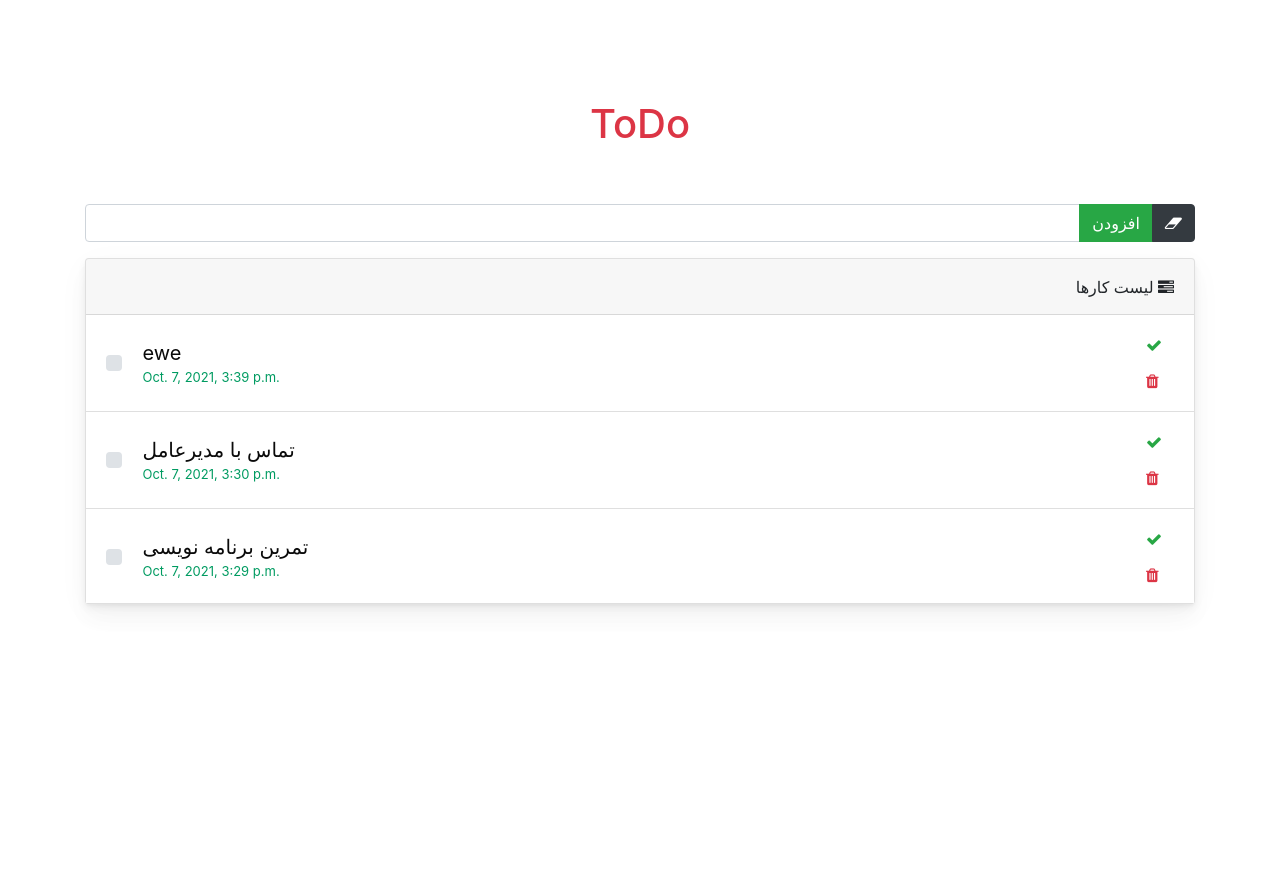
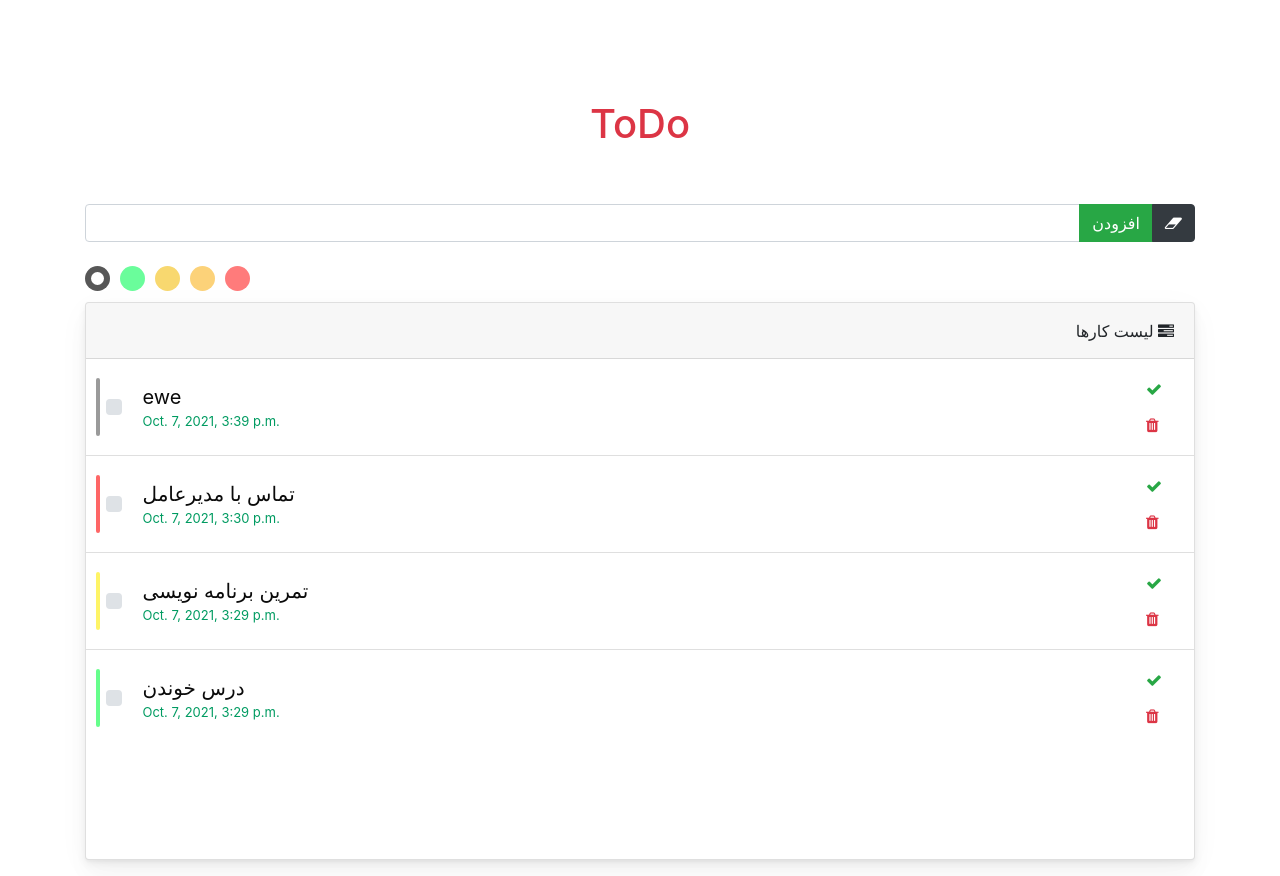
Before and after one commit to alijaberiir/todolist, a Django app: page / in a window 1280 px wide. Before the commit the page ends 611 px from the top, so only its background shows below. Run offline with Django 3.2, Linux system fonts and the light colour scheme; data comes from the database, SQL or seed files in the repository; both versions use the stored data as it was after the commit; some libraries are stand-ins or nearby versions.

Commit message:
add requirements file and add color to set priority for todo

```diff
--- /dev/null
+++ b/config/static/todo/mystyle.css
@@ -0,0 +1,313 @@
+
+/* The container */
+.container1 {
+    display: block;
+    position: relative;
+    padding-left: 35px;
+    margin-bottom: 12px;
+    cursor: pointer;
+    font-size: 22px;
+    -webkit-user-select: none;
+    -moz-user-select: none;
+    -ms-user-select: none;
+    user-select: none;
+  }
+
+  /* Hide the browser's default radio button */
+  .container1 input {
+    position: absolute;
+    opacity: 0;
+    cursor: pointer;
+  }
+
+  /* Create a custom radio button */
+  .checkmark1 {
+    position: absolute;
+    top: 0;
+    left: 0;
+    height: 25px;
+    width: 25px;
+    background-color: rgb(224, 224, 224);
+    border-radius: 50%;
+  }
+
+  /* When the radio button is checked, add a blue background */
+  .container1 input:checked ~ .checkmark1 {
+    background-color: #575757;
+  }
+
+  /* Create the indicator (the dot/circle - hidden when not checked) */
+  .checkmark1:after {
+    content: "";
+    position: absolute;
+    display: none;
+  }
+
+  /* Show the indicator (dot/circle) when checked */
+  .container1 input:checked ~ .checkmark1:after {
+    display: block;
+  }
+
+  /* Style the indicator (dot/circle) */
+  .container1 .checkmark1:after {
+      top: 6px;
+      left: 6px;
+      width: 13px;
+      height: 13px;
+      border-radius: 50%;
+      background: white;
+  }
+
+
+  .container2{
+      display: block;
+      position: relative;
+      padding-left: 35px;
+      margin-bottom: 12px;
+      cursor: pointer;
+      font-size: 22px;
+      -webkit-user-select: none;
+      -moz-user-select: none;
+      -ms-user-select: none;
+      user-select: none;
+    }
+
+    /* Hide the browser's default radio button */
+    .container2 input {
+      position: absolute;
+      opacity: 0;
+      cursor: pointer;
+    }
+
+    /* Create a custom radio button */
+    .checkmark2 {
+      position: absolute;
+      top: 0;
+      left: 0;
+      height: 25px;
+      width: 25px;
+      background-color: rgb(106, 253, 155);
+      border-radius: 50%;
+    }
+
+    /* When the radio button is checked, add a blue background */
+    .container2 input:checked ~ .checkmark2 {
+      background-color: #00fd3f;
+    }
+
+    /* Create the indicator (the dot/circle - hidden when not checked) */
+    .checkmark2:after {
+      content: "";
+      position: absolute;
+      display: none;
+    }
+
+    /* Show the indicator (dot/circle) when checked */
+    .container2 input:checked ~ .checkmark2:after {
+      display: block;
+    }
+
+    /* Style the indicator (dot/circle) */
+    .container2 .checkmark2:after {
+         top: 6px;
+        left: 6px;
+        width: 13px;
+        height: 13px;
+        border-radius: 50%;
+        background: white;
+    }
+
+
+
+
+    .container3{
+      display: block;
+      position: relative;
+      padding-left: 35px;
+      margin-bottom: 12px;
+      cursor: pointer;
+      font-size: 22px;
+      -webkit-user-select: none;
+      -moz-user-select: none;
+      -ms-user-select: none;
+      user-select: none;
+    }
+
+    /* Hide the browser's default radio button */
+    .container3 input {
+      position: absolute;
+      opacity: 0;
+      cursor: pointer;
+    }
+
+    /* Create a custom radio button */
+    .checkmark3 {
+      position: absolute;
+      top: 0;
+      left: 0;
+      height: 25px;
+      width: 25px;
+      background-color: rgb(248, 216, 111);
+      border-radius: 50%;
+    }
+
+    /* When the radio button is checked, add a blue background */
+    .container3 input:checked ~ .checkmark3 {
+      background-color: #fdec00;
+    }
+
+    /* Create the indicator (the dot/circle - hidden when not checked) */
+    .checkmark3:after {
+      content: "";
+      position: absolute;
+      display: none;
+    }
+
+    /* Show the indicator (dot/circle) when checked */
+    .container3 input:checked ~ .checkmark3:after {
+      display: block;
+    }
+
+    /* Style the indicator (dot/circle) */
+    .container3 .checkmark3:after {
+      top: 6px;
+      left: 6px;
+      width: 13px;
+      height: 13px;
+        border-radius: 50%;
+        background: white;
+    }
+    .container4{
+      display: block;
+      position: relative;
+      padding-left: 35px;
+      margin-bottom: 12px;
+      cursor: pointer;
+      font-size: 22px;
+      -webkit-user-select: none;
+      -moz-user-select: none;
+      -ms-user-select: none;
+      user-select: none;
+    }
+
+    /* Hide the browser's default radio button */
+    .container4 input {
+      position: absolute;
+      opacity: 0;
+      cursor: pointer;
+    }
+
+    /* Create a custom radio button */
+    .checkmark4 {
+      position: absolute;
+      top: 0;
+      left: 0;
+      height: 25px;
+      width: 25px;
+      background-color: rgb(252, 210, 121);
+      border-radius: 50%;
+    }
+
+    /* When the radio button is checked, add a blue background */
+    .container4 input:checked ~ .checkmark4 {
+      background-color: #fd8f00;
+    }
+
+    /* Create the indicator (the dot/circle - hidden when not checked) */
+    .checkmark4:after {
+      content: "";
+      position: absolute;
+      display: none;
+    }
+
+    /* Show the indicator (dot/circle) when checked */
+    .container4 input:checked ~ .checkmark4:after {
+      display: block;
+    }
+
+    /* Style the indicator (dot/circle) */
+    .container4 .checkmark4:after {
+      top: 6px;
+      left: 6px;
+      width: 13px;
+      height: 13px;
+        border-radius: 50%;
+        background: white;
+    }
+
+
+    .container5{
+      display: block;
+      position: relative;
+      padding-left: 35px;
+      margin-bottom: 12px;
+      cursor: pointer;
+      font-size: 22px;
+      -webkit-user-select: none;
+      -moz-user-select: none;
+      -ms-user-select: none;
+      user-select: none;
+    }
+
+    /* Hide the browser's default radio button */
+    .container5 input {
+      position: absolute;
+      opacity: 0;
+      cursor: pointer;
+    }
+
+    /* Create a custom radio button */
+    .checkmark5 {
+      position: absolute;
+      top: 0;
+      left: 0;
+      height: 25px;
+      width: 25px;
+      background-color: rgb(255, 123, 123);
+      border-radius: 50%;
+    }
+
+    /* When the radio button is checked, add a blue background */
+    .container5 input:checked ~ .checkmark5 {
+      background-color: #fd0000;
+    }
+
+    /* Create the indicator (the dot/circle - hidden when not checked) */
+    .checkmark5:after {
+      content: "";
+      position: absolute;
+      display: none;
+    }
+
+    /* Show the indicator (dot/circle) when checked */
+    .container5 input:checked ~ .checkmark5:after {
+      display: block;
+    }
+
+    /* Style the indicator (dot/circle) */
+    .container5 .checkmark5:after {
+      top: 6px;
+      left: 6px;
+      width: 13px;
+      height: 13px;
+        border-radius: 50%;
+        background: white;
+    }
+
+
+
+.bg1{
+    background-color: #575757;
+}
+.bg2{
+    background-color: #00fd3f;
+}
+.bg3{
+    background-color: #fdec00;
+}
+.bg4{
+    background-color: #fd8f00;
+}
+.bg5{
+    background-color: #fd0000;
+}
--- a/config/static/todo/style.css
+++ b/config/static/todo/style.css
@@ -76,7 +76,7 @@
 }
 
 .scroll-area-sm {
-    height: 288px;
+    height: 500px;
     overflow-x: hidden
 }
 
--- a/config/todo/admin.py
+++ b/config/todo/admin.py
@@ -5,6 +5,6 @@
 
 
 class Todo(admin.ModelAdmin):
-    list_display = ('title', 'created', 'status', )
+    list_display = ('title', 'created', 'status', 'priority' )
 
 admin.site.register(Todolist, Todo)
--- a/config/todo/models.py
+++ b/config/todo/models.py
@@ -2,9 +2,11 @@
 from django.urls import reverse
 # Create your models here.
 class Todolist(models.Model):
+
 	title = models.CharField(max_length=200 ,null=False, blank=False, verbose_name="عنوان")
 	created = models.DateTimeField(auto_now_add=True)
 	status = models.BooleanField(default=False, verbose_name="وضعیت" )
+	priority = models.CharField(max_length=10, default= 1,  verbose_name="اولویت")
 
 	class Meta:
 		ordering = ('-created',)
--- a/config/todo/templates/todo/index.html
+++ b/config/todo/templates/todo/index.html
@@ -1,13 +1,14 @@
 {% extends "base/base.html" %}
+{% load static %}
 {% load widget_tweaks %}
-
 {% block body %}
-
+<link rel="stylesheet" href="{% static 'todo/mystyle.css' %}">
 <div class="row d-flex justify-content-center ">
 	<div class="col-md-12">
 	  	<form action="/add/" method = "post">{% csrf_token %}
 			<div class="input-group mb-3">
 				<input type="text" class="form-control" name="title">
+
 				<div class="input-group-append">
 					<button type="submit" class="btn btn-success">افزودن</button>
 					<button type="reset" class="btn btn-dark">
@@ -15,6 +16,31 @@
 					</button>
 				</div>
 			</div>
+
+			<div class="input-group my-4">
+				<label class="container1">
+				  <input type="radio" checked="checked"  value="1" name="priority">
+				  <span class="checkmark1"></span>
+				</label>
+				<label class="container2">
+					<input type="radio"  value="2" name="priority">
+					<span class="checkmark2"></span>
+				  </label>
+				  <label class="container3">
+					<input type="radio"  value="3" name="priority">
+					<span class="checkmark3"></span>
+				  </label>
+				  <label class="container4">
+					<input type="radio"  value="4" name="priority">
+					<span class="checkmark4"></span>
+				  </label>
+				  <label class="container5">
+					<input type="radio" value="5"  name="priority">
+					<span class="checkmark5"></span>
+				  </label>
+
+			</div>
+
 		</form>
 	</div>
 </div>
@@ -34,6 +60,17 @@
 							<ul class=" list-group list-group-flush">
 								{% for todo in object_list %}
 									<li class="list-group-item">
+										{% if todo.priority == '1' %}
+										<div class="todo-indicator bg1"></div>
+										{% elif todo.priority == '2' %}
+										<div class="todo-indicator bg2"></div>
+										{% elif todo.priority == '3' %}
+										<div class="todo-indicator bg3"></div>
+										{% elif todo.priority == '4' %}
+										<div class="todo-indicator bg4"></div>
+										{% elif todo.priority == '5' %}
+										<div class="todo-indicator bg5"></div>
+										{% endif %}
 
 										<div class="widget-content p-0">
 											<div class="widget-content-wrapper">
--- a/config/todo/urls.py
+++ b/config/todo/urls.py
@@ -4,7 +4,7 @@
 
 urlpatterns = [
 
-    path('',listtodo.as_view()),
+    path('',listtodo.as_view(),name='index'),
     path('add/',addtodo.as_view(),name='add'),
     path('del/<int:pk>/',deltodo.as_view(),name='del'),
     path('up/<int:pk>/',uptodo.as_view(),name='up'),
--- a/config/todo/views.py
+++ b/config/todo/views.py
@@ -1,7 +1,7 @@
-from django.shortcuts import render,HttpResponseRedirect
+
 from .models import Todolist
 from django.views.generic import ListView,CreateView,UpdateView,DeleteView
-
+from django.urls import  reverse_lazy
 
 class listtodo(ListView):
 	queryset = Todolist.objects.all()
@@ -11,18 +11,18 @@
 	model = Todolist
 	template_name = 'todo/index.html'
 	fields = '__all__'
-	success_url = ('/')
+	success_url = reverse_lazy("index")
 
 
 class deltodo(DeleteView):
 	model = Todolist
 	template_name = 'todo/index.html'
 	fields = '__all__'
-	success_url = ('/')
+	success_url = reverse_lazy("index")
 
 
 class uptodo(UpdateView):
 	model = Todolist
 	template_name = 'todo/index.html'
 	fields = ('status',)
-	success_url = ('/')
+	success_url = reverse_lazy("index")
--- /dev/null
+++ b/requirements.txt
@@ -0,0 +1,5 @@
+asgiref==3.4.1
+Django==3.2.8
+django-widget-tweaks==1.4.8
+pytz==2021.3
+sqlparse==0.4.2
```
Also changed, not shown: config/db.sqlite3, config/todo/migrations/0003_todolist_priority.py (added), config/todo/migrations/0004_alter_todolist_priority.py (added), 1 other file.
